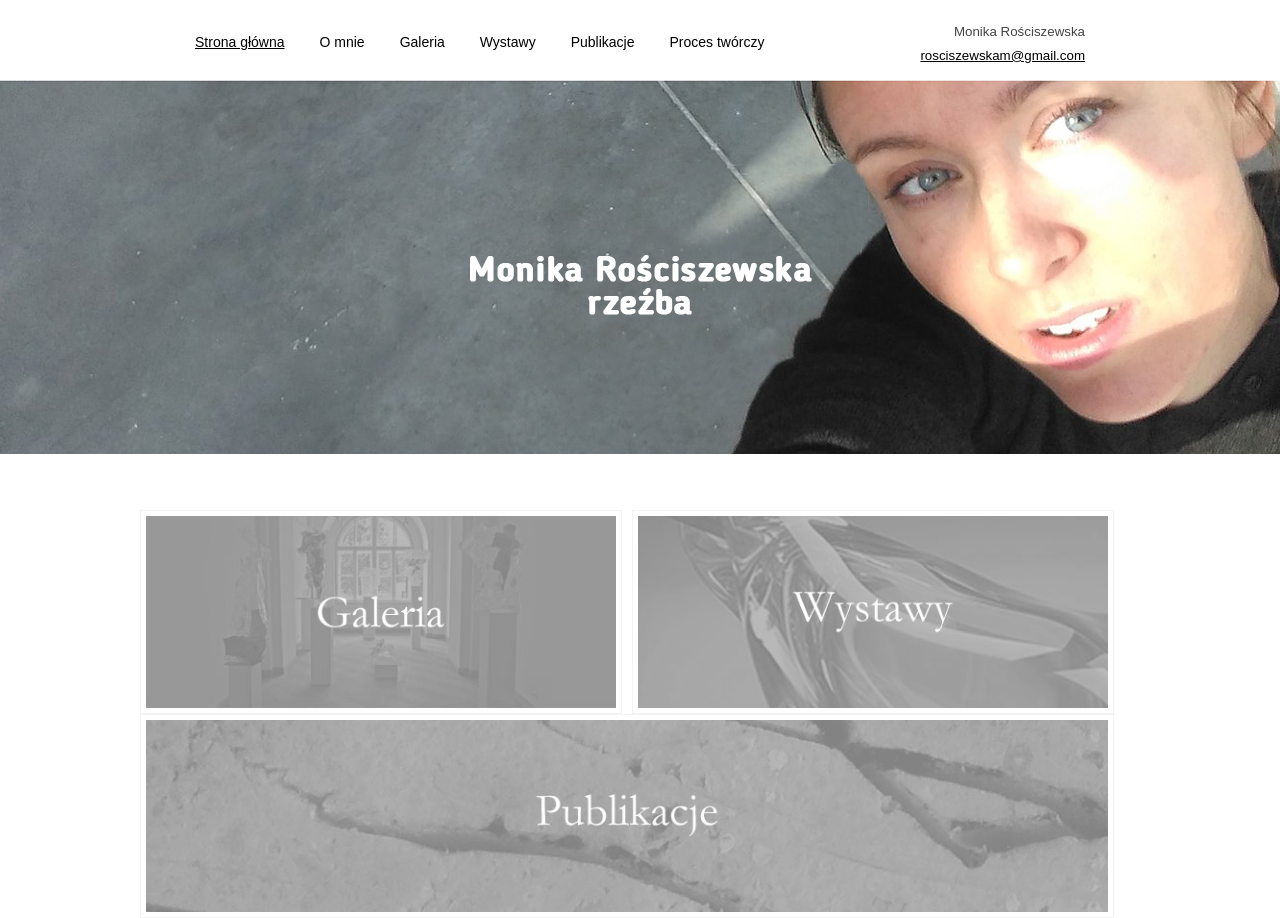
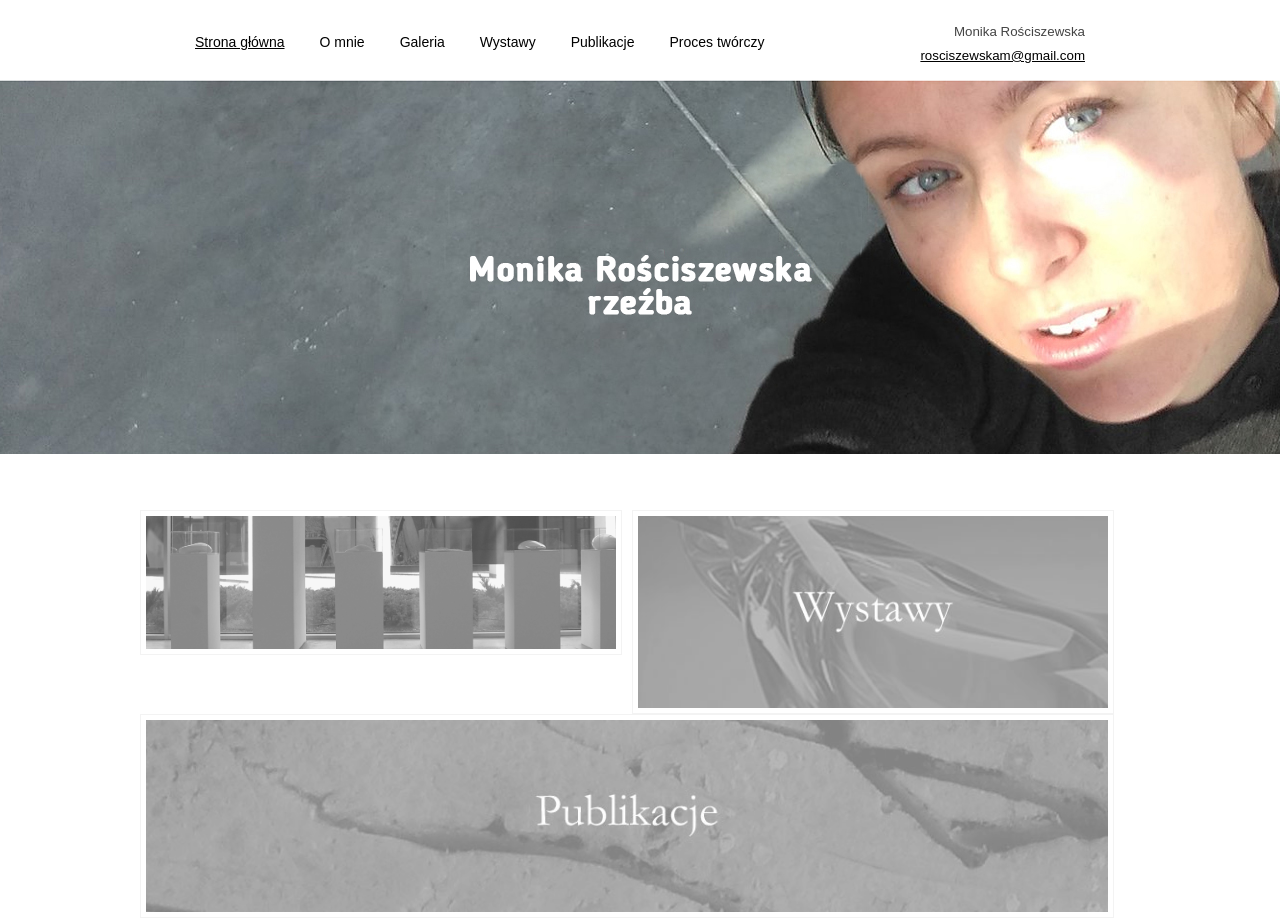
Before and after one commit to rosciszewska/rosciszewska.github.io, a plain HTML site: page index.html in a window 1280 px wide. Drawn offline with nearby package versions, Linux system fonts and the light colour scheme.

Commit message:
Update index.html

```diff
--- a/index.html
+++ b/index.html
@@ -30,7 +30,7 @@
 
 	<div class="ms_page">
 		<div class="ms_inside gallery">
-			<a href="galeria.html" style="float: left;"><img src="images/fButton1.jpg" width="470" /></a>
+			<a href="galeria.html" style="float: left;"><img src="images/DSC_0938.JPG" width="470" /></a>
 			<a href="wystawy.html" style="float: left;"><img src="images/fButton2.jpg" width="470" /></a>
 			<a href="publikacje.html" style="float: left;"><img src="images/fButton3.jpg"  width="962" /></a>
 		</div>
```
